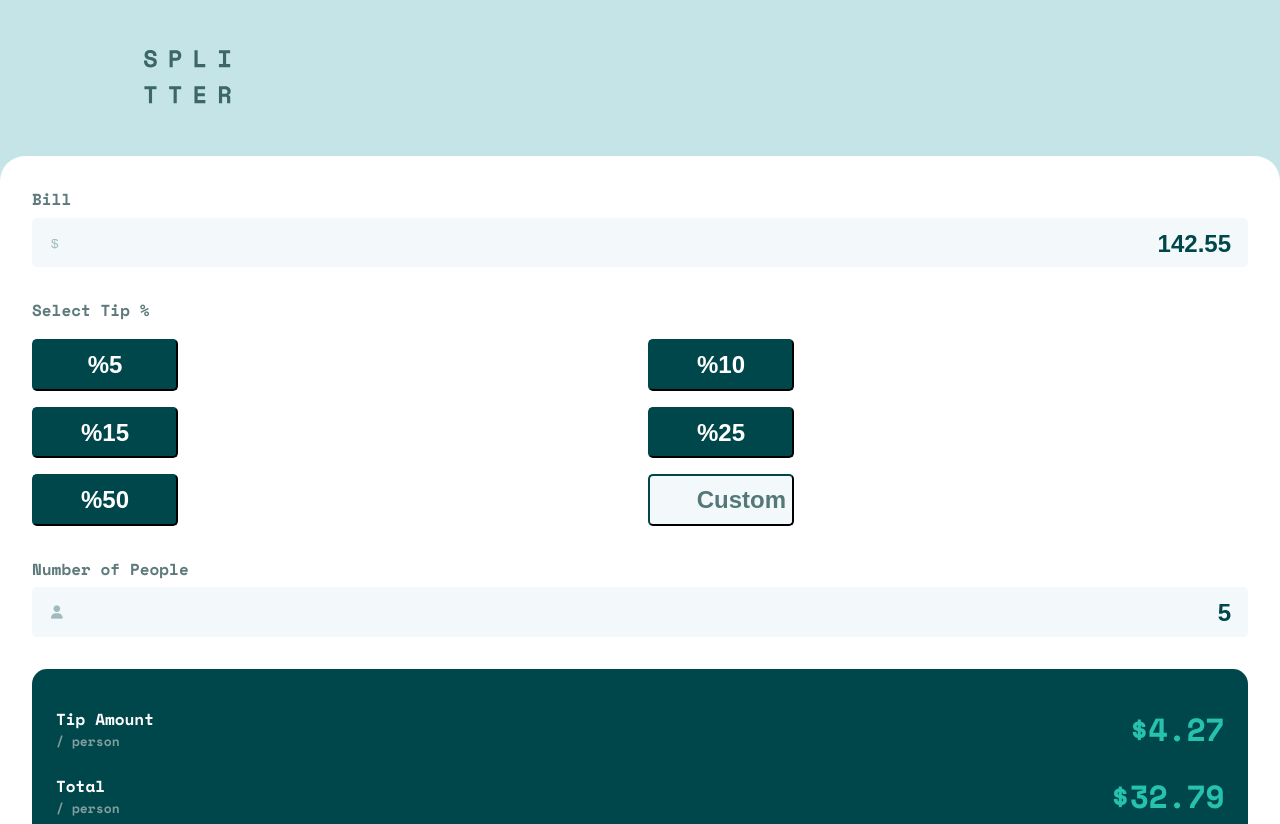
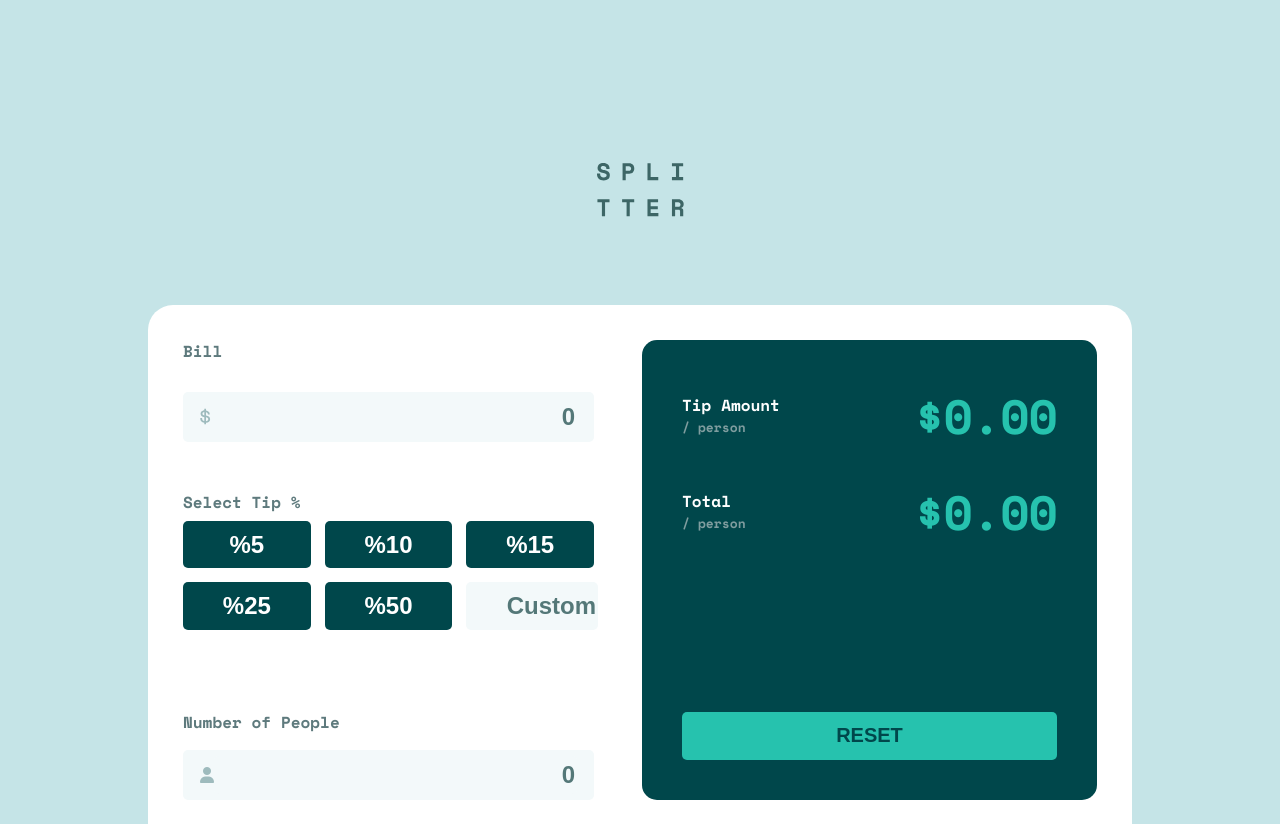
Before and after one commit to ireemcobann/tip-calculator-app, a plain HTML site: page index.html in a window 1280 px wide. Shown: the top 824 px of the page. Drawn offline with nearby package versions, Linux system fonts and the light colour scheme.

Commit message:
Add files via upload

```diff
--- a/assets/css/style.css
+++ b/assets/css/style.css
@@ -108,6 +108,8 @@ section {
 body {
   line-height: 1;
   font-family: "Space Mono", monospace;
+  border: none;
+  text-decoration: none;
 }
 ol,
 ul {
@@ -131,6 +133,7 @@ table {
 
 .header {
   background-color: #c5e4e7;
+  text-align: center;
 }
 .header img {
   padding: 50px 144px;
@@ -141,95 +144,153 @@ table {
   border-top-left-radius: 25px;
   border-top-right-radius: 25px;
 }
-.container-top h3 {
+h3 {
   font-size: 16px;
   font-weight: 700;
   line-height: 23.7px;
   text-align: left;
+  text-underline-position: from-font;
+  text-decoration-skip-ink: none;
   color: #5e7a7d;
   margin-bottom: 6px;
 }
-.dolorbtn {
+
+.container-top {
+  display: flex;
+  align-items: center;
   background-color: #f3f9fa;
-  border-color: #f3f9fa;
-  border-bottom: #f3f9fa;
-  border-right: #f3f9fa;
-  display: flex;
-  width: 100%;
-  align-items: center;
-  justify-content: space-between;
+  padding-block: 6px;
   padding-inline: 17px;
   border-radius: 5px;
-  padding-block: 6px;
   margin-bottom: 32px;
 }
-.dolorbtn h4 {
-  color: #9ebbbd;
-}
-.dolorbtn p {
+
+#dolorInput {
+  border: none;
+  width: 100%;
+  background-color: #f3f9fa;
+  text-align: right;
   font-size: 24px;
   font-weight: 700;
   line-height: 35.54px;
   text-align: right;
+  text-underline-position: from-font;
+  text-decoration-skip-ink: none;
   color: #00474b;
+  outline: none;
 }
-.dolorbtn i {
-    color: #9EBBBD;
+#dolorInput::placeholder {
+  font-size: 24px;
+  font-weight: 700;
+  line-height: 35.54px;
+  text-align: right;
+  text-underline-position: from-font;
+  text-decoration-skip-ink: none;
+  color: #547878;
 }
-.select-tip h3 {
-  font-size: 16px;
-  font-weight: 700;
-  line-height: 23.7px;
-  text-align: left;
-  color: #5e7a7d;
-  margin-bottom: 16px;
-}
+
 .select-tip-grid {
   display: grid;
-  grid-template-columns: auto auto;
+  grid-template-columns: repeat(2, 1fr);
   gap: 16px;
   margin-bottom: 32px;
 }
-.select-tip-grid button {
-  padding: 6px;
+
+.tipBtn {
+  background-color: #00474b;
+  color: white;
+  border-radius: 5px;
   font-size: 24px;
   font-weight: 700;
   line-height: 35.54px;
   text-align: center;
-  color: white;
-  background-color: #00474b;
+  text-underline-position: from-font;
+  text-decoration-skip-ink: none;
+  padding: 6px 17px;
+  border: none;
+}
+
+.tipBtn:hover {
+  background-color: #26c2ae;
+  color: #00474b;
+}
+
+.select-tip-grid input {
+  border: none;
+  background-color: #f3f9fa;
+  text-align: right;
   border-radius: 5px;
-  border-color: #00474b;
-  width: 146px;
+  font-size: 24px;
+  font-weight: 700;
+  line-height: 35.54px;
+  text-underline-position: from-font;
+  text-decoration-skip-ink: none;
+  color: #00474b;
+  width: 100%;
+  outline: none;
+}
 
-}
-.select-tip-grid button:last-child {
+.select-tip-grid input::placeholder {
   font-size: 24px;
   font-weight: 700;
   line-height: 35.54px;
   text-align: right;
+  text-underline-position: from-font;
+  text-decoration-skip-ink: none;
   color: #547878;
+}
+
+.people-input {
+  display: flex;
+  align-items: center;
   background-color: #f3f9fa;
+  padding-block: 6px;
+  padding-inline: 17px;
+  border-radius: 5px;
+  margin-bottom: 32px;
+  justify-content: space-between;
 }
-.select-tip-grid button:hover {
-    background-color:#26C2AE;
-    border-color: #26C2AE;
+
+.people-input i {
+  color: #9ebbbd;
+}
+#peopleInput {
+  border: none;
+  background-color: #f3f9fa;
+  text-align: right;
+  border-radius: 5px;
+  width: 100%;
+  font-size: 24px;
+  font-weight: 700;
+  line-height: 35.54px;
+  text-align: right;
+  text-underline-position: from-font;
+  text-decoration-skip-ink: none;
   color: #00474B;
+  outline: none;
+}
+#peopleInput::placeholder {
+  font-size: 24px;
+  font-weight: 700;
+  line-height: 35.54px;
+  text-align: right;
+  text-underline-position: from-font;
+  text-decoration-skip-ink: none;
+  color: #547878;
+}
 
-}
 .footer {
-    background-color: #00474B;
+  background-color: #00474b;
   border-radius: 15px;
   padding: 37px 24px;
 }
-.tip-amount h2{
+.tip-amount h2 {
   font-family: Space Mono;
   font-size: 16px;
   font-weight: 700;
   line-height: 23.7px;
   text-align: left;
   color: white;
-
 }
 
 .tip-amount p {
@@ -238,18 +299,15 @@ font-size: 13px;
   font-weight: 700;
   line-height: 19.25px;
   text-align: left;
-color: #7F9D9F;
-
+  color: #7f9d9f;
 }
 
 .pricing p {
-
   font-size: 32px;
   font-weight: 700;
   line-height: 47.39px;
   letter-spacing: -0.6666666865348816px;
-color: #26C2AE;
-
+  color: #26c2ae;
 }
 .tip-amount-top {
   display: flex;
@@ -268,14 +326,113 @@ font-size: 20px;
   font-weight: 700;
   line-height: 29.62px;
   text-align: center;
-color: #00474B;
-background-color: #26C2AE;
+  color: #00474b;
+  background-color: #26c2ae;
   border-radius: 5px;
   padding: 9px 32px;
   width: 100%;
+  border: none;
+}
+
+.resetbtn:hover {
+  background-color: #9FE8DF;
+}
+
+.generally-content {
+  padding: 3px;
+}
+.number-people {
+  display: flex;
+  align-items: center;
+  justify-content: space-between;
+
+}
+.error {
+  color: #E17457;
+font-size: 16px;
+font-weight: 700;
+line-height: 23.7px;
+text-align: right;
+text-underline-position: from-font;
+text-decoration-skip-ink: none;
+margin-bottom: 6px;
+display: none;
 
 }
 
 @media only screen and (min-width: 1200px) {
+  .generally-content {
+    display: flex;
+    gap: 48px;
+  }
 
+  .container {
+    width: 920px;
+    height: 481px;
+    top: 304px;
+    left: 260px;
+    border-radius: 25px;
+    margin: 0 auto;
+    padding: 32px;
   }
+
+  .header img {
+    display: flex;
+    align-items: center;
+    justify-content: center;
+    margin: 0 auto;
+    margin-top: 163px;
+    padding: 0px;
+    margin-bottom: 88px;
+  }
+  .footer {
+    width: -webkit-fill-available;
+    padding: 40px;
+  }
+
+  .bill-content {
+    width: -webkit-fill-available;
+    display: flex;
+    flex-direction: column;
+    justify-content: space-between;
+  }
+
+ .bill-content > div:last-child {
+  margin-bottom: 0px;
+ }
+  body {
+    background-color: #c5e4e7;
+  }
+  .resetbtn {
+    margin-top: 133px;
+  }
+
+  .pricing p {
+    font-size: 48px;
+    font-weight: 700;
+    line-height: 71.09px;
+    letter-spacing: -1px;
+    text-align: right;
+    text-underline-position: from-font;
+    text-decoration-skip-ink: none;
+  }
+  .tip-amount-top {
+    margin-bottom: 25px;
+  }
+  .select-tip {
+    margin-bottom: 40px;
+  }
+
+  .select-tip-grid {
+    display: grid;
+    grid-template-columns: repeat(3,1fr);
+    gap: 14px;
+  }
+  .container-top {
+    margin-bottom: 40px;
+    margin-top: 13px;
+  }
+  .select-tip-grid button {
+    padding: 6px 14px;
+  }
+}
--- a/assets/js/tip.js
+++ b/assets/js/tip.js
@@ -0,0 +1,51 @@
+let tipAmountValue = 0;
+let totalValue= 0;
+
+function calculateValue () {
+    if(dolorInput.value !== '' && custom.value !== '' && peopleInput.value !== '' && peopleInput.value > 0 ){
+        totalValue = Number(dolorInput.value) * Number((custom.value / 100));
+        tipAmountValue = totalValue / Number(peopleInput.value);
+
+        tipAmount.innerHTML = `<p id="tipAmount">${tipAmountValue.toFixed(2)}</p>`;
+        totalAmount.innerHTML = ` <p id="totalAmount">${totalValue.toFixed(2)}</p>`;
+    }
+
+
+}
+
+const error = document.querySelector('.error');
+peopleInput.addEventListener('input', errorZero);
+
+
+function errorZero() {
+    if(peopleInput.value ==='0') {
+        error.style.display= 'block';
+    }else
+    error.style.display = 'none';
+}
+errorZero();
+
+
+
+dolorInput.addEventListener('input', calculateValue);
+custom.addEventListener('input', calculateValue);
+peopleInput.addEventListener('input', calculateValue);
+
+
+
+calculateValue();
+
+const tipAmount = document.querySelector('#tipAmount');
+const totalAmount = document.querySelector('#totalAmount');
+
+const resetBtn = document.querySelector('.resetbtn');
+resetBtn.addEventListener('click',resetValues);
+
+function resetValues() {
+        dolorInput.value = '';
+        custom.value = '';
+        peopleInput.value = ''
+        tipAmount.innerText = '$0.00';
+        totalAmount.innerText ='$0.00';
+
+}
--- a/index.html
+++ b/index.html
@@ -9,7 +9,7 @@
       crossorigin="anonymous"
     ></script>
     <link rel="stylesheet" href="assets/css/style.css" />
-    <script src="assets/js/tip.js"></script>
+    <script src="assets/js/tip.js" defer></script>
     <link rel="preconnect" href="https://fonts.googleapis.com" />
     <link rel="preconnect" href="https://fonts.gstatic.com" crossorigin />
     <link
@@ -20,31 +20,36 @@
   <body>
     <div class="header">
       <img src="assets/images/SPLITTER.svg" alt="SPLITTER" />
+
+    </div>
     <div class="container">
+      <div class="generally-content">
+       <div class="bill-content">
+        <h3>Bill</h3>
          <div class="container-top">
-          <h3>Bill</h3>
-          <button class="dolorbtn">
-            <h4>$</h4>
-            <p>142.55</p>
-          </button>
+          <img id="billImg" src="assets/images/$.svg" alt="">
+          <input id="dolorInput"  type="text" placeholder="0">
+
          </div>
          <div class="select-tip">
            <h3>Select Tip %</h3>
            <div class="select-tip-grid">
-            <button>%5</button>
-            <button>%10</button>
-            <button>%15</button>
-            <button>%25</button>
-            <button>%50</button>
-            <button>Custom</button>
+             <button class="tipBtn">%5</button>
+             <button class="tipBtn">%10</button>
+             <button class="tipBtn">%15</button>
+             <button class="tipBtn">%25</button>
+             <button class="tipBtn">%50</button>
+             <input id="custom" type="text" placeholder="Custom">
            </div>
          </div>
-        <div class="container-top">
+         <div class="number-people">
           <h3>Number of People</h3>
-          <button class="dolorbtn">
+         <p class="error">Can't be zero</p>
+         </div>
+         <div class="people-input">
           <i class="fa-solid fa-user"></i>
-            <p>5</p>
-          </button>
+          <input id="peopleInput" type="text" placeholder="0">
+         </div>
        </div>
          <div class="footer">
            <div class="tip-amount-top">
@@ -53,7 +58,7 @@
                <p>/ person</p>
              </div>
              <div class="pricing">
-              <p>$4.27</p>
+               <p id="tipAmount">$0.00</p>
              </div>
            </div>
            <div class="tip-amount-bottom">
@@ -62,7 +67,7 @@
                <p>/ person</p>
              </div>
              <div class="pricing">
-              <p>$32.79</p>
+               <p id="totalAmount">$0.00</p>
              </div>
            </div>
              <button class="resetbtn">RESET</button>
```
Also changed, not shown: assets/images/$.svg (added). Lines whose indentation alone changed are shown as unchanged.
